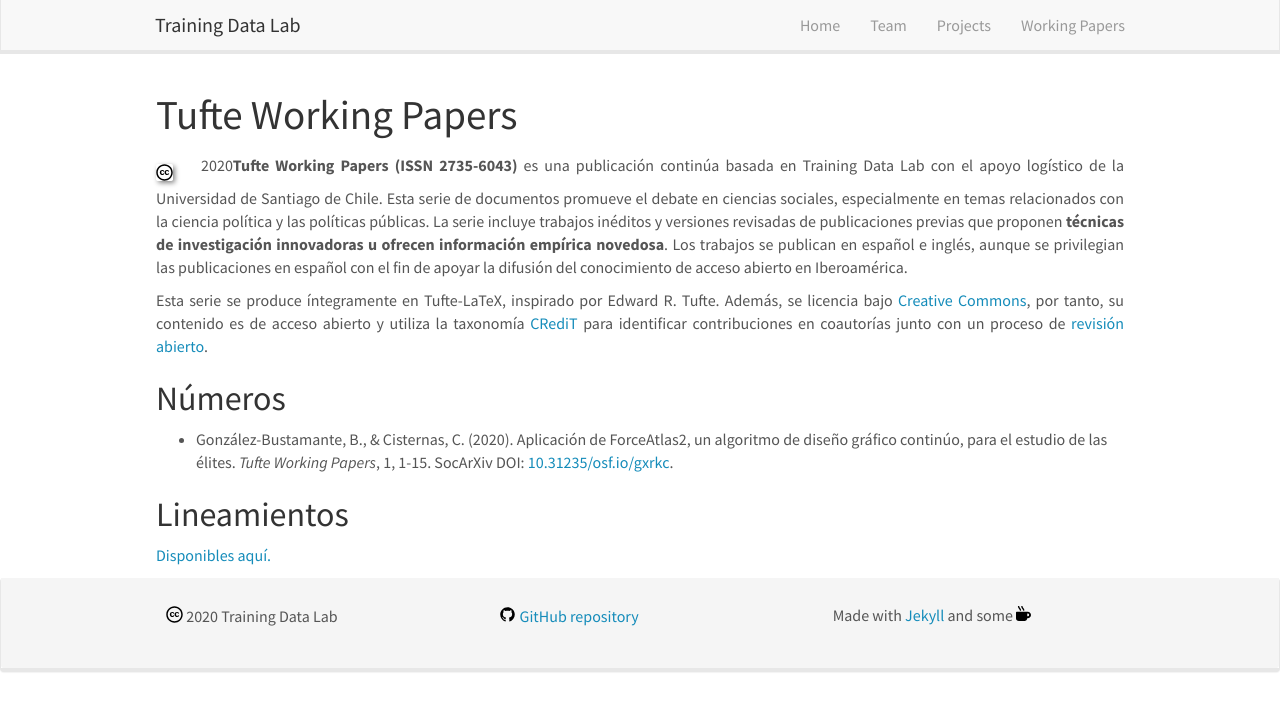
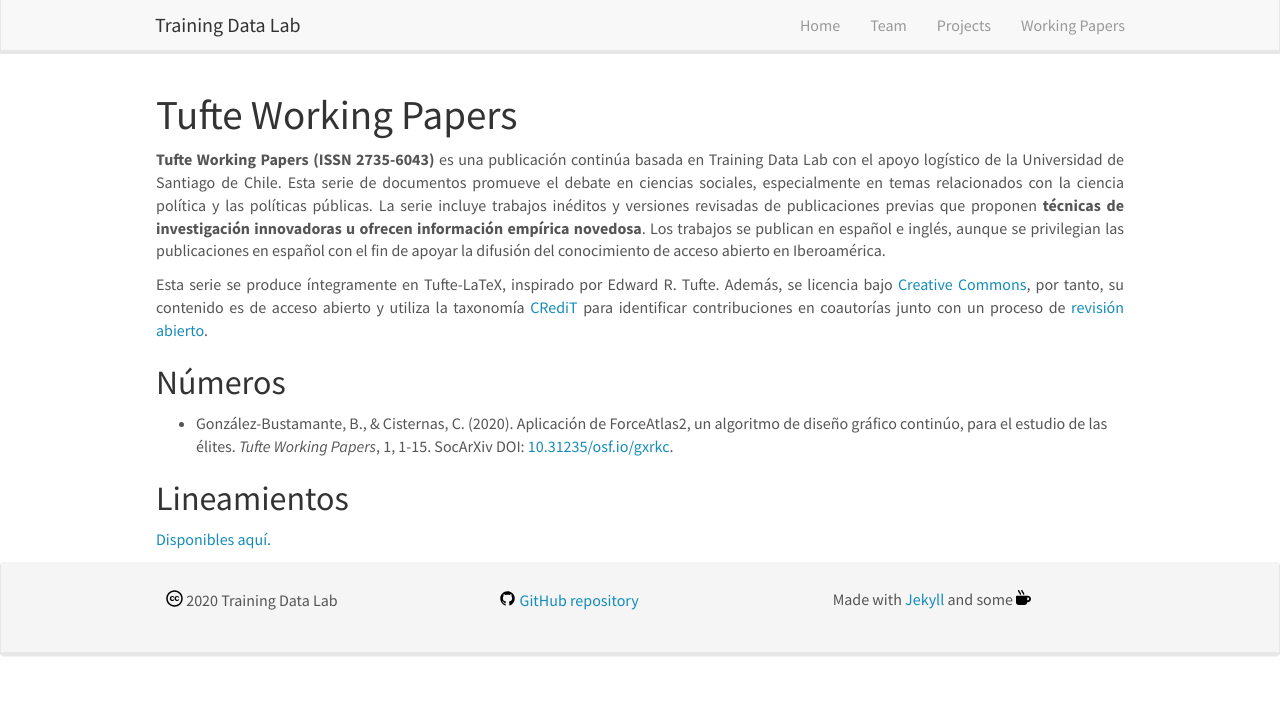
Before and after one commit to training-datalab/old-training-datalab.com, a Jekyll site: the page built from _pages/tufte-working-papers.md, in a window 1280 px wide. Shown: the top 711 px of the page. Built offline with Jekyll 4.4.1, drawn with Linux system fonts in a browser that asks for light colours; nearby versions of some CDN libraries.

Commit message:
Update tufte-working-papers.md

```diff
--- a/_pages/tufte-working-papers.md
+++ b/_pages/tufte-working-papers.md
@@ -8,7 +8,7 @@
 
 # Tufte Working Papers
 
-<p align=" justify"><img src="{{ site.url }}{{ site.baseurl }}/images/svg/creative-commons-brands.svg" alt="Creative Commons" height="17" width="17" /> 2020<b>Tufte Working Papers (ISSN 2735-6043)</b> es una publicación continúa basada en Training Data Lab con el apoyo logístico de la Universidad de Santiago de Chile. Esta serie de documentos promueve el debate en ciencias sociales, especialmente en temas relacionados con la ciencia política y las políticas públicas. La serie incluye trabajos inéditos y versiones revisadas de publicaciones previas que proponen <strong>técnicas de investigación innovadoras u ofrecen información empírica novedosa</strong>. Los trabajos se publican en español e inglés, aunque se privilegian las publicaciones en español con el fin de apoyar la difusión del conocimiento de acceso abierto en Iberoamérica.</p>
+<p align=" justify"><b>Tufte Working Papers (ISSN 2735-6043)</b> es una publicación continúa basada en Training Data Lab con el apoyo logístico de la Universidad de Santiago de Chile. Esta serie de documentos promueve el debate en ciencias sociales, especialmente en temas relacionados con la ciencia política y las políticas públicas. La serie incluye trabajos inéditos y versiones revisadas de publicaciones previas que proponen <strong>técnicas de investigación innovadoras u ofrecen información empírica novedosa</strong>. Los trabajos se publican en español e inglés, aunque se privilegian las publicaciones en español con el fin de apoyar la difusión del conocimiento de acceso abierto en Iberoamérica.</p>
 
 <p align=" justify">Esta serie se produce íntegramente en Tufte-LaTeX, inspirado por Edward R. Tufte. Además, se licencia bajo <a href="https://github.com/Tufte-Papers/tuftepapers.com/blob/master/LICENSE.txt" target="_blank">Creative Commons</a>, por tanto, su contenido es de acceso abierto y utiliza la taxonomía <a href="https://bgonzalezbustamante.github.io/CRediT/" target="_blank">CRediT</a> para identificar contribuciones en coautorías junto con un proceso de <a href="/open-review/">revisión abierto</a>.</p>
 
```
